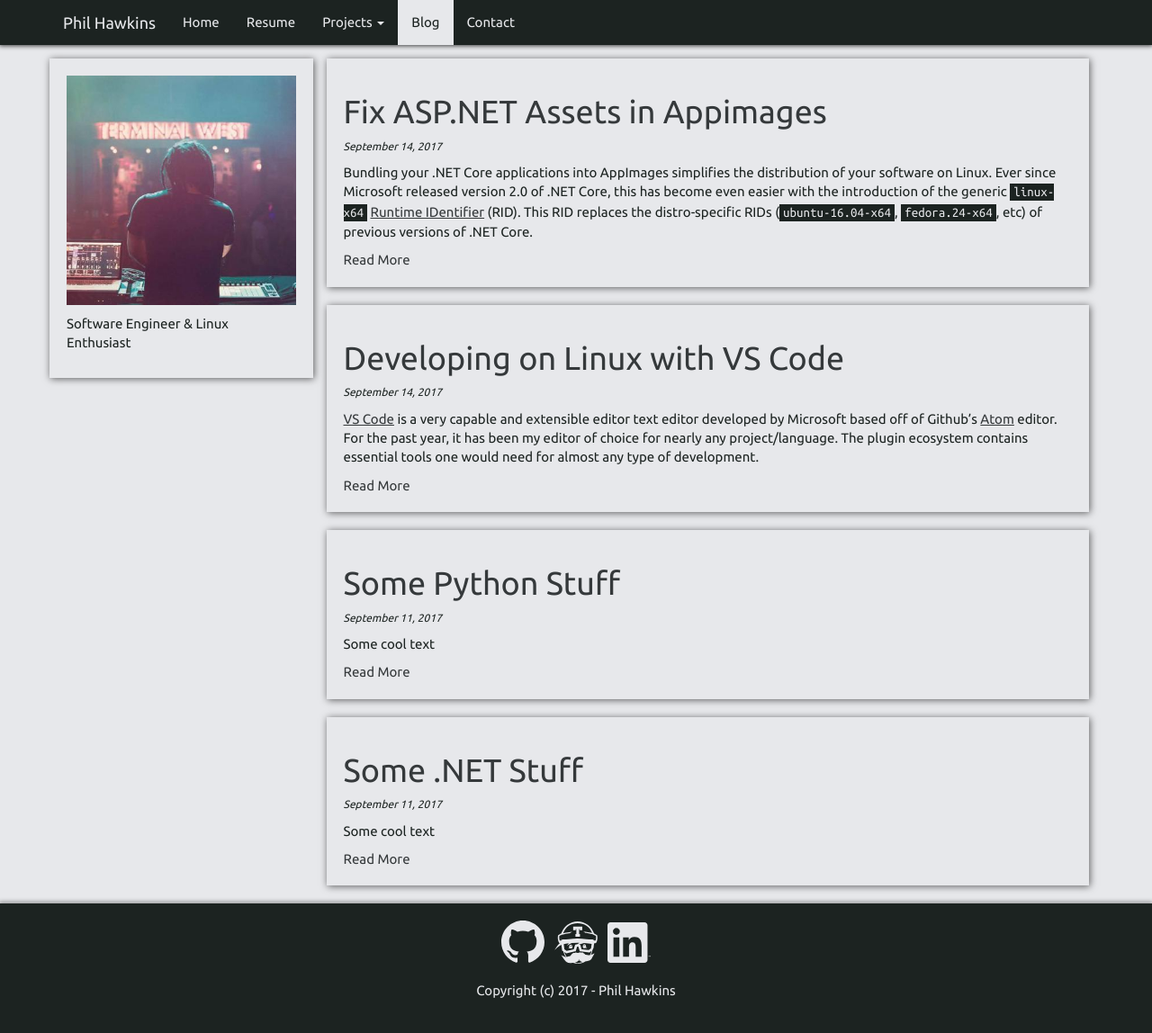
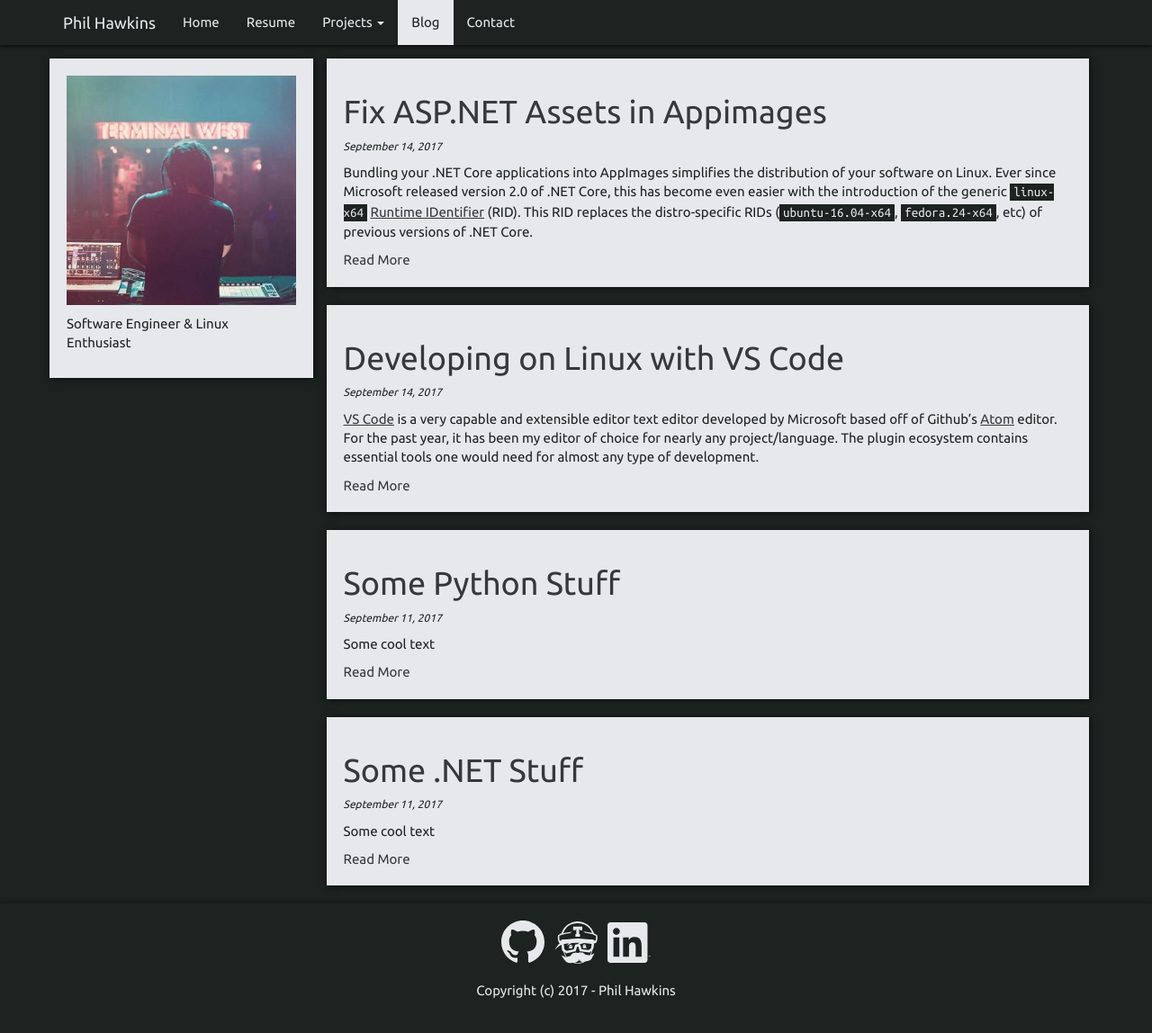
Before and after one commit to phil-harmoniq/phil-harmoniq.github.io, a Jekyll site: the page built from blog.html, in a window 1280 px wide and 1200 px high. Shown: the top 1148 px of the window at 90% size. Built offline with Jekyll 4.4.1, drawn with Linux system fonts in a browser that asks for light colours; nearby versions of some CDN libraries.

Commit message:
Fix blog default

```diff
--- a/_layouts/blog-default.html
+++ b/_layouts/blog-default.html
@@ -2,7 +2,7 @@
 layout: dark-footer
 ---
 
-<div id="main-content" class="container-fluid light-card">
+<div id="main-content" class="container-fluid dark-card">
 
   <div class="container extra-pad">
     <div class="row">
--- a/netpkg-tool.html
+++ b/netpkg-tool.html
@@ -4,7 +4,7 @@ title: netpkg-tool
 permalink: /netpkg-tool/
 ---
 
-<link rel="stylesheet" href="{{ site.baseurl }}/assets/css/netpkg-tool.css">
+<link rel="stylesheet" href="{{ site.baseurl }}/assets/css/inverse.css">
 
 <!-- Top Jumbotron -->
 <div class="jumbotron card dark-card">
```
Also changed, not shown: assets/css/inverse.css (renamed from assets/css/netpkg-tool.css).
